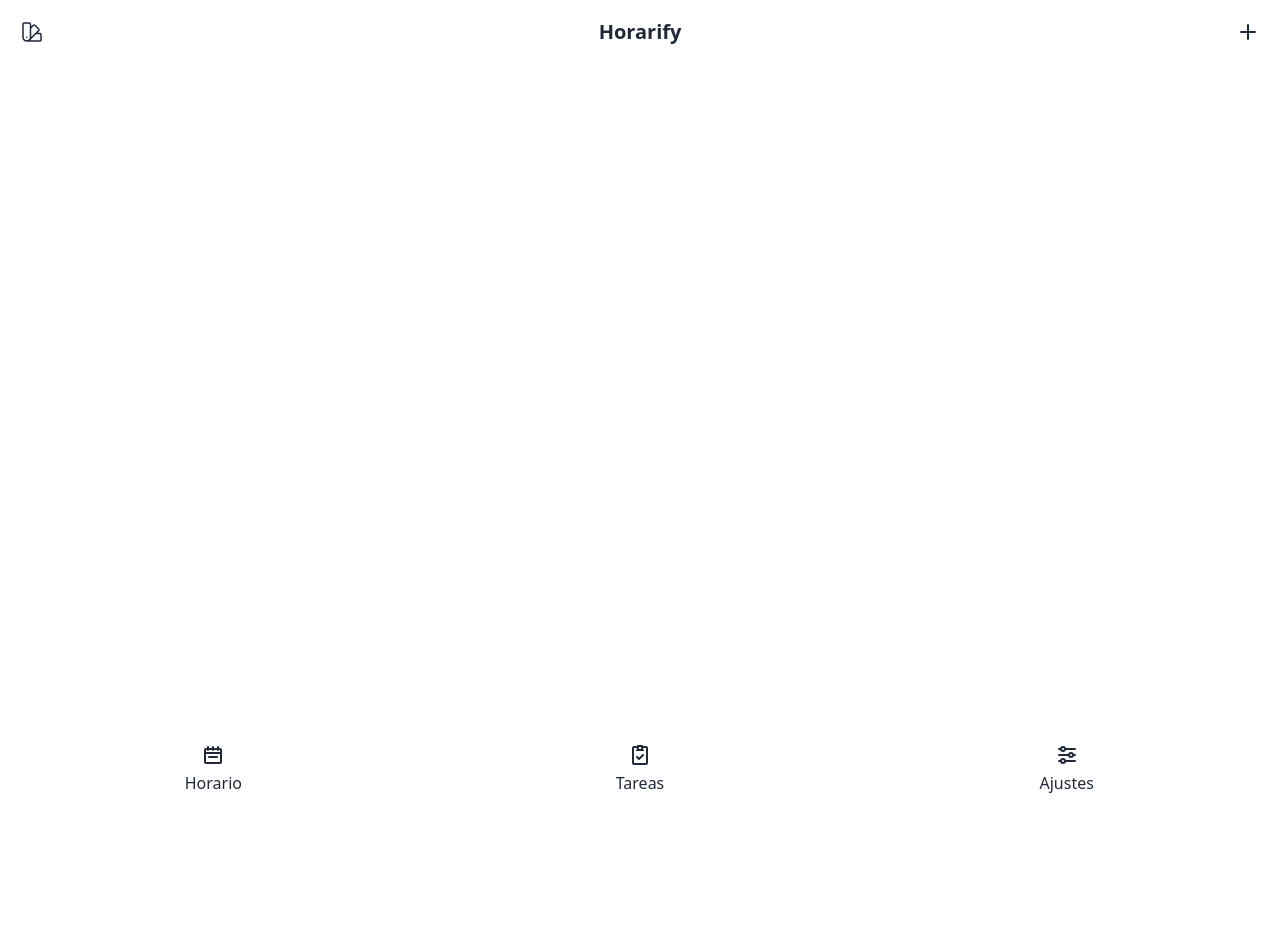
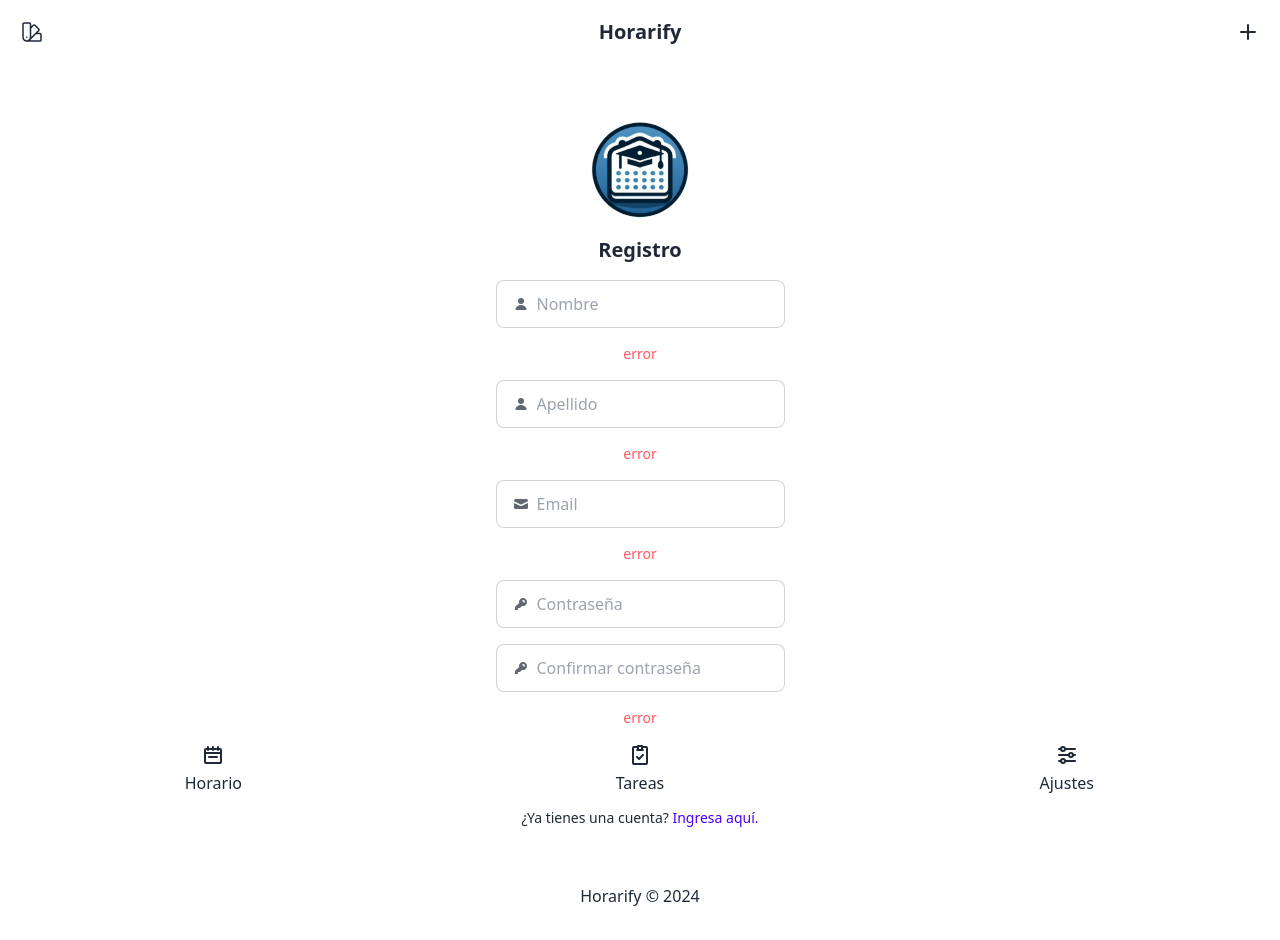
Before and after one commit to angelmarfil/horarify, a Vue app: page /register in a window 1280 px wide. Before the commit the page ends 800 px from the top, so only its background shows below. Built offline with nearby package versions, Linux system fonts and the light colour scheme.

Commit message:
añadiendo vista de registro

```diff
--- a/src/views/RegisterView.vue
+++ b/src/views/RegisterView.vue
@@ -1,6 +1,119 @@
 <script setup lang="ts"></script>
 <template>
-    <div></div>
+  <div class="flex items-start justify-center h-screen">
+    <div class="card w-full bg-base-100 m-4">
+      <figure class="px-10 pt-10">
+        <img
+          src="/favicon/android-chrome-192x192.png"
+          alt="Shoes"
+          class="rounded-xl"
+          width="100"
+          height="100"
+        />
+      </figure>
+      <form method="post" class="card-body items-center text-center gap-y-4 pt-4">
+        <h2 class="card-title">Registro</h2>
+
+        <label class="input input-bordered flex items-center gap-2">
+          <svg
+            xmlns="http://www.w3.org/2000/svg"
+            viewBox="0 0 16 16"
+            fill="currentColor"
+            class="w-4 h-4 opacity-70"
+          >
+            <path
+              d="M8 8a3 3 0 1 0 0-6 3 3 0 0 0 0 6ZM12.735 14c.618 0 1.093-.561.872-1.139a6.002 6.002 0 0 0-11.215 0c-.22.578.254 1.139.872 1.139h9.47Z"
+            />
+          </svg>
+          <input type="text" class="grow" placeholder="Nombre" />
+        </label>
+
+        <span class="text-error text-sm">error</span>
+
+        <label class="input input-bordered flex items-center gap-2">
+          <svg
+            xmlns="http://www.w3.org/2000/svg"
+            viewBox="0 0 16 16"
+            fill="currentColor"
+            class="w-4 h-4 opacity-70"
+          >
+            <path
+              d="M8 8a3 3 0 1 0 0-6 3 3 0 0 0 0 6ZM12.735 14c.618 0 1.093-.561.872-1.139a6.002 6.002 0 0 0-11.215 0c-.22.578.254 1.139.872 1.139h9.47Z"
+            />
+          </svg>
+          <input type="text" class="grow" placeholder="Apellido" />
+        </label>
+
+        <span class="text-error text-sm">error</span>
+
+        <label class="input input-bordered flex items-center gap-2">
+          <svg
+            xmlns="http://www.w3.org/2000/svg"
+            viewBox="0 0 16 16"
+            fill="currentColor"
+            class="w-4 h-4 opacity-70"
+          >
+            <path
+              d="M2.5 3A1.5 1.5 0 0 0 1 4.5v.793c.026.009.051.02.076.032L7.674 8.51c.206.1.446.1.652 0l6.598-3.185A.755.755 0 0 1 15 5.293V4.5A1.5 1.5 0 0 0 13.5 3h-11Z"
+            />
+            <path
+              d="M15 6.954 8.978 9.86a2.25 2.25 0 0 1-1.956 0L1 6.954V11.5A1.5 1.5 0 0 0 2.5 13h11a1.5 1.5 0 0 0 1.5-1.5V6.954Z"
+            />
+          </svg>
+          <input type="text" class="grow" placeholder="Email" />
+        </label>
+
+        <span class="text-error text-sm">error</span>
+
+        <div class="tooltip tooltip-top">
+          <label class="input input-bordered flex items-center gap-2">
+            <svg
+              xmlns="http://www.w3.org/2000/svg"
+              viewBox="0 0 16 16"
+              fill="currentColor"
+              class="w-4 h-4 opacity-70"
+            >
+              <path
+                fill-rule="evenodd"
+                d="M14 6a4 4 0 0 1-4.899 3.899l-1.955 1.955a.5.5 0 0 1-.353.146H5v1.5a.5.5 0 0 1-.5.5h-2a.5.5 0 0 1-.5-.5v-2.293a.5.5 0 0 1 .146-.353l3.955-3.955A4 4 0 1 1 14 6Zm-4-2a.75.75 0 0 0 0 1.5.5.5 0 0 1 .5.5.75.75 0 0 0 1.5 0 2 2 0 0 0-2-2Z"
+                clip-rule="evenodd"
+              />
+            </svg>
+            <input type="password" class="grow" placeholder="Contraseña" />
+          </label>
+        </div>
+
+        <label class="input input-bordered flex items-center gap-2">
+          <svg
+            xmlns="http://www.w3.org/2000/svg"
+            viewBox="0 0 16 16"
+            fill="currentColor"
+            class="w-4 h-4 opacity-70"
+          >
+            <path
+              fill-rule="evenodd"
+              d="M14 6a4 4 0 0 1-4.899 3.899l-1.955 1.955a.5.5 0 0 1-.353.146H5v1.5a.5.5 0 0 1-.5.5h-2a.5.5 0 0 1-.5-.5v-2.293a.5.5 0 0 1 .146-.353l3.955-3.955A4 4 0 1 1 14 6Zm-4-2a.75.75 0 0 0 0 1.5.5.5 0 0 1 .5.5.75.75 0 0 0 1.5 0 2 2 0 0 0-2-2Z"
+              clip-rule="evenodd"
+            />
+          </svg>
+          <input ref="input" type="password" class="grow" placeholder="Confirmar contraseña" />
+        </label>
+
+        <span class="text-error text-sm">error</span>
+
+        <div class="card-actions">
+          <button class="btn btn-primary">Registrarse</button>
+        </div>
+
+        <p class="text-sm">
+          ¿Ya tienes una cuenta?
+          <RouterLink :to="{ name: 'login' }" class="link link-hover text-primary"
+            >Ingresa aquí.</RouterLink
+          >
+        </p>
+        <p class="mt-10">Horarify © 2024</p>
+      </form>
+    </div>
+  </div>
 </template>
-
 <style scoped></style>
```
